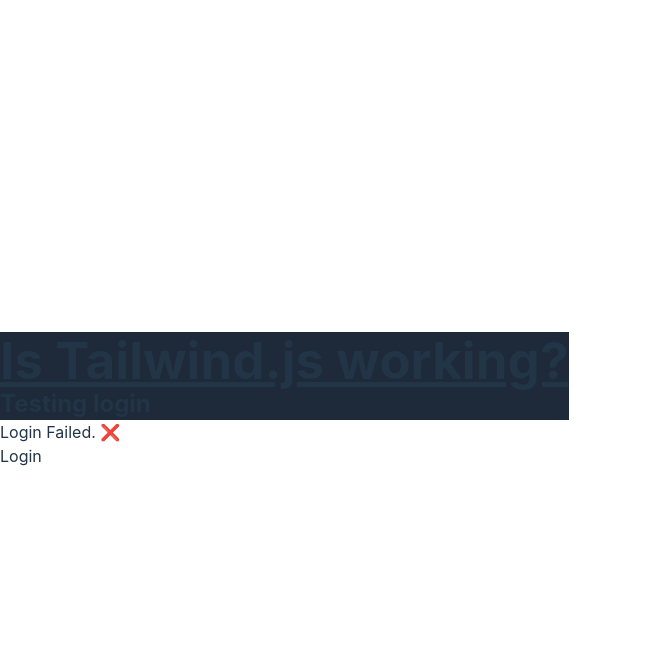
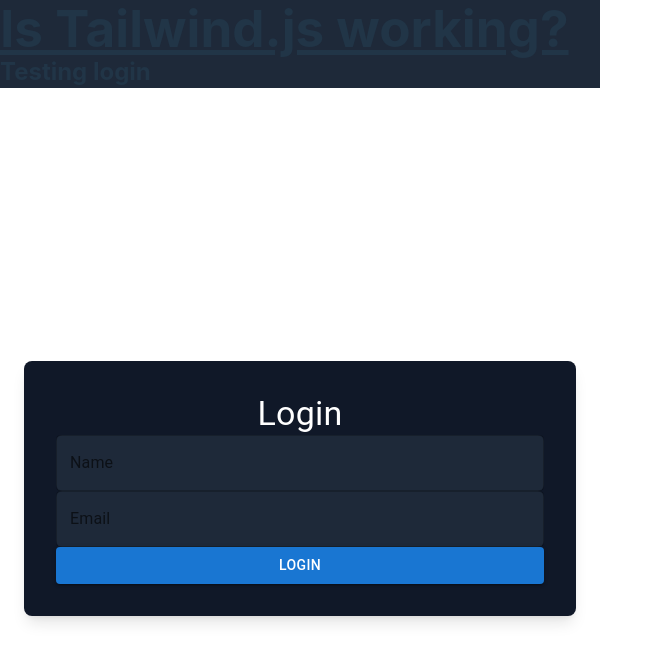
Before and after one commit to 404pandas/dog-adoption-app, a React (Vite) app: page /login in a window 1280 px wide. Shown: the top 662 px of the page, without its empty margins (0-663 px from the left). Built offline with nearby package versions, Linux system fonts and the light colour scheme; no server answers.

Commit message:
Login page rough draft

```diff
--- a/src/App.tsx
+++ b/src/App.tsx
@@ -1,45 +1,25 @@
-import { useState, useEffect } from "react";
-import axios from "axios";
+// import { useState, useEffect } from "react";
+// import axios from "axios";
 import { Outlet } from 'react-router-dom';
 
 
+
 function App() {
-  const [results, setResults] = useState("");
+  // const [results, setResults] = useState("");
   // const [dogs, setdogs] = useState([])
 
-  useEffect(() => {
-    const testLogin = async () => {
-      try {
-        const response = await axios.post(
-          'https://frontend-take-home-service.fetch.com/auth/login',
-          {
-            name: 'mary',
-            email: 'mary.panda.jackson@gmail.com',
-          },
-          // { withCredentials: true }
-        );
+//  const testDogs = async () => {
+//       try {
+//         const response = await axios.get(
+//           'https://frontend-take-home-service.fetch.com/dogs/breeds', { withCredentials: true }
+//         )
+//         console.log(response)
+//       } catch (error) {
 
-        setResults('Login Successful! 🎉');
-        console.log('Login successful:', response);
-      } catch (error) {
-        setResults('Login Failed. ❌');
-        console.error('Login failed', error);
-      }
-    };
- const testDogs = async () => {
-      try {
-        const response = await axios.get(
-          'https://frontend-take-home-service.fetch.com/dogs/breeds', { withCredentials: true }
-        )
-        console.log(response)
-      } catch (error) {
-
-        console.error('dogs:', error);
-      }
-    }
-    testLogin();
-    testDogs()
-  }, []);
+//         console.error('dogs:', error);
+//       }
+//     }
+//     testDogs()
 
   return (
     <>
@@ -49,7 +29,7 @@
       <h2 className='text-2xl font-bold bg-gray-800'>
         Testing login
       </h2>
-      <p>{results}</p>
+      {/* <p>{results}</p> */}
       <Outlet />
 
     </>
--- a/src/api/authRoutes.tsx
+++ b/src/api/authRoutes.tsx
@@ -1,3 +1,6 @@
+import axios from "axios";
+const API_BASE_URL = import.meta.env.VITE_API_BASE_URL;
+
 // ─── LOGIN ────────────────────────────────────────
 // Endpoint: POST /auth/login
 // Description: Authenticates a user and returns a session token.
@@ -17,6 +20,21 @@
 // - Headers:
 //   - Set-Cookie: fetch-access-token (Expires in 1 hour)
 
+export const login = async (name: string, email: string): Promise<string> => {
+  try {
+    const response = await axios.post(
+      `${API_BASE_URL}/auth/login`,
+      { name, email },
+      { withCredentials: true }
+    );
+    console.log("Login successful:", response);
+    return `Login Successful! Welcome, ${name}!`;
+  } catch (error) {
+    console.error("Login failed", error);
+    return "Login Failed. Please contact us!";
+  }
+};
+
 // ─── LOGOUT ───────────────────────────────────────
 // Endpoint: POST /auth/logout
 // Description: Ends the user session and invalidates the auth cookie.
--- a/src/main.tsx
+++ b/src/main.tsx
@@ -11,9 +11,9 @@
 import { createBrowserRouter, RouterProvider } from 'react-router-dom';
 
 // Pages
-import Login from './pages/Login.tsx';
-import Error from './pages/Error.tsx';
-import Search from './pages/Search.tsx';
+import Login from './pages/Login';
+import Error from './pages/Error';
+import Search from './pages/Search';
 // Do I need this?
 // import Match from './pages/Match.tsx';
 
--- a/src/pages/Login.tsx
+++ b/src/pages/Login.tsx
@@ -1,7 +1,101 @@
-import React from "react";
+import React, { useState } from "react";
+import {
+  Container,
+  Box,
+  Typography,
+  TextField,
+  Button,
+  FormControl,
+  FormHelperText,
+} from "@mui/material";
+import { login } from "../api/authRoutes"; // Adjust import path as needed
 
 const Login = () => {
-  return <div>Login</div>;
+  const [email, setEmail] = useState("");
+  const [name, setName] = useState("");
+  const [error, setError] = useState("");
+  const [statusMessage, setStatusMessage] = useState("");
+
+  const handleLogin = async (e: React.FormEvent) => {
+    e.preventDefault();
+
+    // Validate email format
+    if (!/\S+@\S+\.\S+/.test(email)) {
+      setError("Please enter a valid email address.");
+      return;
+    }
+
+    setError("");
+    const message = await login(name, email); // Call API
+    setStatusMessage(message);
+  };
+
+  return (
+    <Container
+      maxWidth='sm'
+      className='flex flex-col items-center justify-center min-h-screen'
+    >
+      <Box className='p-8 bg-gray-900 shadow-lg rounded-lg w-full'>
+        <Typography variant='h4' className='text-white text-center mb-6'>
+          Login
+        </Typography>
+        <form onSubmit={handleLogin} className='space-y-6'>
+          {/* Name Field */}
+          <FormControl fullWidth>
+            <TextField
+              label='Name'
+              variant='outlined'
+              fullWidth
+              value={name}
+              onChange={(e) => setName(e.target.value)}
+              className='bg-gray-800 text-white rounded-md'
+              InputProps={{
+                className:
+                  "hover:shadow-lg focus:shadow-lg transition-shadow duration-300",
+              }}
+            />
+          </FormControl>
+
+          {/* Email Field */}
+          <FormControl fullWidth error={!!error}>
+            <TextField
+              label='Email'
+              variant='outlined'
+              fullWidth
+              type='email'
+              value={email}
+              onChange={(e) => setEmail(e.target.value)}
+              className='bg-gray-800 text-white rounded-md'
+              InputProps={{
+                className:
+                  "hover:shadow-lg focus:shadow-lg transition-shadow duration-300",
+              }}
+            />
+            {error && <FormHelperText>{error}</FormHelperText>}
+          </FormControl>
+
+          {/* Status Message */}
+          {statusMessage && (
+            <Typography
+              color={statusMessage.includes("Successful") ? "primary" : "error"}
+            >
+              {statusMessage}
+            </Typography>
+          )}
+
+          {/* Submit Button */}
+          <Button
+            type='submit'
+            variant='contained'
+            fullWidth
+            className='bg-blue-500 hover:bg-blue-700 text-white py-2 rounded-md transition-all duration-300'
+          >
+            Login
+          </Button>
+        </form>
+      </Box>
+    </Container>
+  );
 };
 
 export default Login;
--- a/tsconfig.json
+++ b/tsconfig.json
@@ -21,5 +21,4 @@
     "noFallthroughCasesInSwitch": true
   },
   "include": ["src"],
-  "references": [{ "path": "./tsconfig.node.json" }]
 }
--- a/vite.config.ts
+++ b/vite.config.ts
@@ -5,5 +5,5 @@
 // https://vite.dev/config/
 export default defineConfig({
   plugins: [react(), tailwindcss()],
-  envDir: "./environment",
+  envDir: "./src/environment",
 });
```
Also changed, not shown: tsconfig.node.json (deleted, +0 -11 lines).
